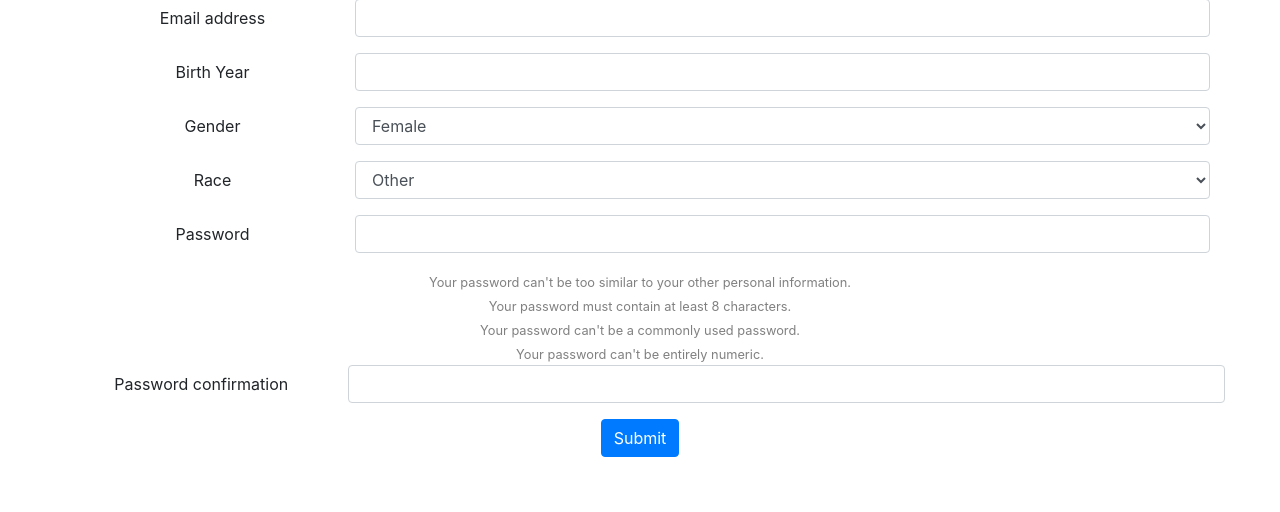
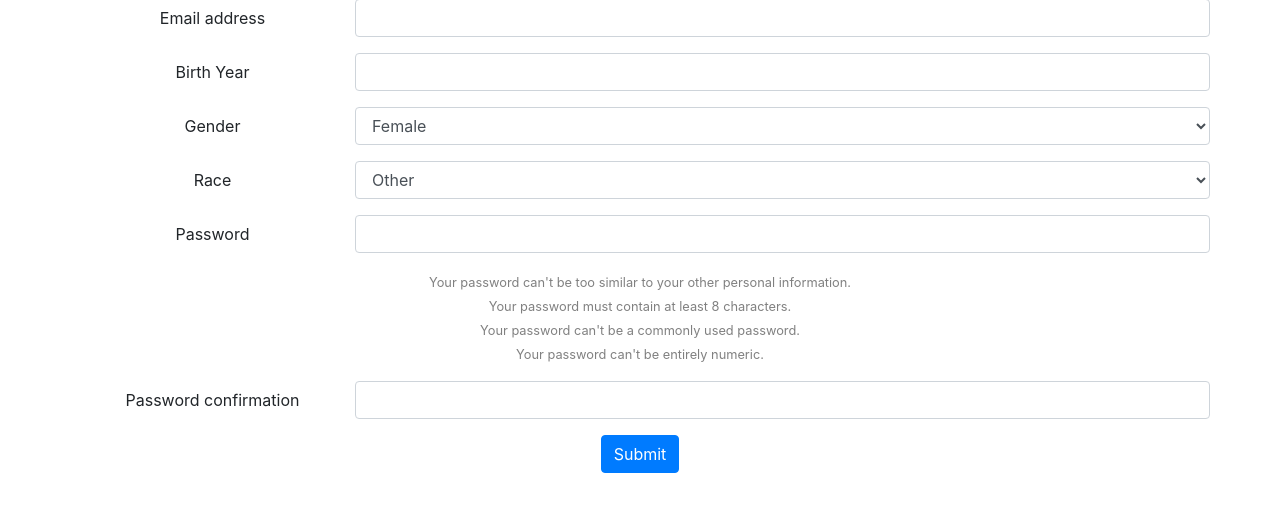
Before and after one commit to poyuH/DiseaseRiskCalculator, a Django app: page /accounts/register/ in a window 1280 px wide. Shown: the part 187-699 px from the top of the page. Run offline with Django 3.2, Linux system fonts and the light colour scheme; some libraries are stand-ins or nearby versions.

Commit message:
fix register.html alignment

```diff
--- a/user/templates/register.html
+++ b/user/templates/register.html
@@ -45,12 +45,10 @@
         <small style="color:grey">Your password must contain at least 8 characters.<br></small>
         <small style="color:grey">Your password can't be a commonly used password.<br></small>
         <small style="color:grey">Your password can't be entirely numeric.<br></small>
-
-    <div class="form-group row">
+    </div>
+    <div class="form-group row form-inline">
         <label for="password2" class="col-sm-3 col-form-label">Password confirmation</label>
         <input id="password2" type="password" class="col-sm-9 form-control" name="password2">
-    </div>
-
     </div>
 
     <input type="submit" class="btn btn-primary" name='sub'>
```
